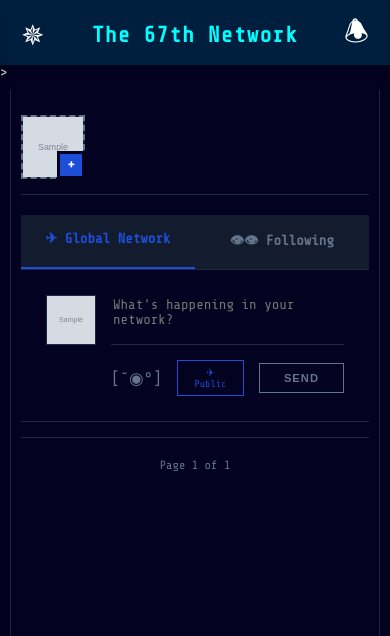
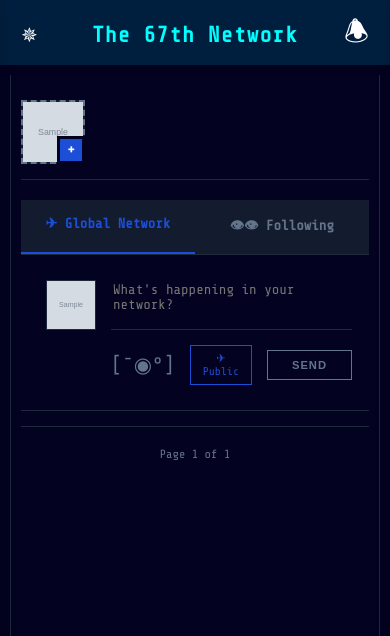
Before and after one commit to AloysiusAltarejos/the-Network, a Django app: page /home/ in a window 390 px wide. Shown: the top 636 px of the page. Run offline with Django 5.2, Linux system fonts and the light colour scheme; a user stored in the database is signed in; tables that the repository leaves empty hold one stand-in row (values such as "Sample post"); grey boxes marked "Sample" are stand-in pictures; data that the repository does not hold is empty; some web fonts are replaced.

Commit message:
ALPHA.1.2.6 mobile changes

```diff
--- a/static/style.css
+++ b/static/style.css
@@ -382,7 +382,7 @@ button {
     align-items: center;
     gap: 15px; color:
     var(--muted-foreground);
-    font-size: 1.2rem;
+    font-size: 1.5rem;
 }
 
 .image-text-input:hover{
--- a/templates/base.html
+++ b/templates/base.html
@@ -16,7 +16,7 @@
     <body style="font-family: 'Solway', 'Share Tech Mono'">
         <div id="sidebarBackdrop" class="sidebar-backdrop"></div>
         <nav class="top-navbar">
-            <button id="sidebarToggle" class="nav-toggle-btn" style="background: transparent; border: none; cursor: pointer; flex-shrink: 0; display: flex; align-items: center; justify-content: center;">✵</button>
+            <button id="sidebarToggle" class="nav-toggle-btn" style="font-size: 20px !important; background: transparent; border: none; cursor: pointer; flex-shrink: 0; display: flex; align-items: center; justify-content: center;">✵</button>
             <h1 class="neon-title">
                 <a href="{% url 'home' %}" style="text-decoration: none; color: inherit;">The 67th Network</a>
             </h1>
@@ -52,7 +52,7 @@
             </style>
         {% endif %}
         <div class="app-layout">
-            <!--left sidebar buttons-->>
+            <!--left sidebar buttons-->
             <aside class="sidebar">
                 <h1 class="logo-title">The Network</h1>
                 <nav class="sidebar-nav">
--- a/templates/home.html
+++ b/templates/home.html
@@ -63,7 +63,7 @@
 
                     <!-- what feed to post it -->
                     <input type="hidden" name="visibility" id="visibilityInput" value="public">
-                    <button class="post-visibility-button" type="button" id="visibilityToggle" onclick="toggleVisibility()" style="color: var(--primary); border: 1px solid var(--primary); background-color: var(--background); padding: 6px 12px; font-family: inherit; font-size: 0.7rem; cursor: pointer; outline: none; margin-right: 15px; transition: all 0.3s ease;" onmouseover="this.style.backgroundColor='var(--muted)';" onmouseout="this.style.backgroundColor='var(--background)';">
+                    <button class="post-visibility-button" type="button" id="visibilityToggle" onclick="toggleVisibility()" style="color: var(--primary); border: 1px solid var(--primary); background-color: var(--background); padding: 6px 12px; font-family: inherit; font-size: 0.8rem; cursor: pointer; outline: none; margin-right: 15px; transition: all 0.3s ease;" onmouseover="this.style.backgroundColor='var(--muted)';" onmouseout="this.style.backgroundColor='var(--background)';">
                          ✈︎ Public
                     </button>
 
```
Also changed, not shown: 1 other file.
